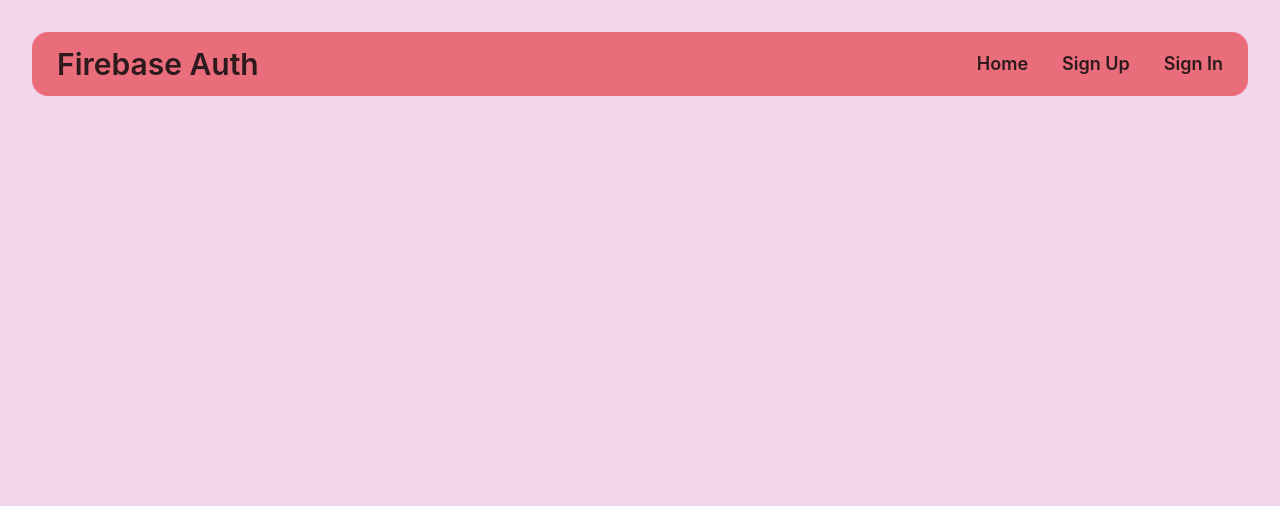
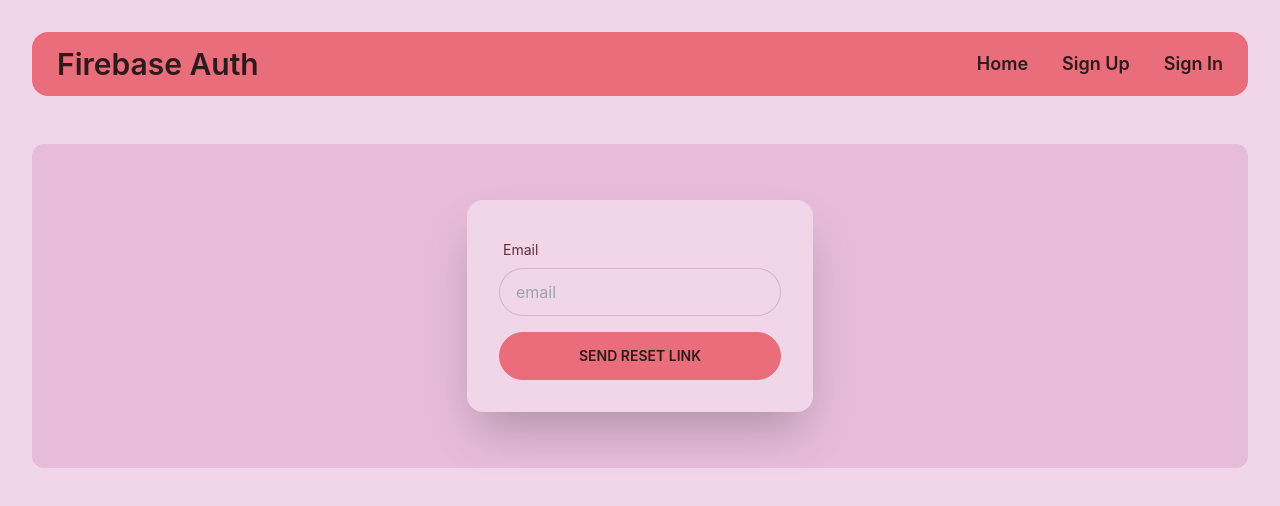
Before and after one commit to nurealammiaji/firebase-auth, a React (Vite) app: page /forgot in a window 1280 px wide. Shown: the top 506 px of the page. Built offline with nearby package versions, Linux system fonts and the light colour scheme.

Commit message:
forgot password page modified

```diff
--- a/src/components/Forgot/Forgot.jsx
+++ b/src/components/Forgot/Forgot.jsx
@@ -4,6 +4,23 @@ const Forgot = () => {
     return (
         <div>
             <br /><br />
+            <div className="py-10 hero bg-base-200 rounded-xl">
+                <div className="hero-content">
+                    <div className="w-full max-w-sm shadow-2xl card bg-base-100">
+                        <form className="card-body">
+                            <div className="form-control">
+                                <label className="label">
+                                    <span className="label-text">Email</span>
+                                </label>
+                                <input type="text" name="email" placeholder="email" className="input input-bordered" />
+                            </div>
+                            <div className="mt-2 form-control">
+                                <button type="submit" className="btn btn-primary">Send Reset Link</button>
+                            </div>
+                        </form>
+                    </div>
+                </div>
+            </div>
         </div>
     );
 };
```
